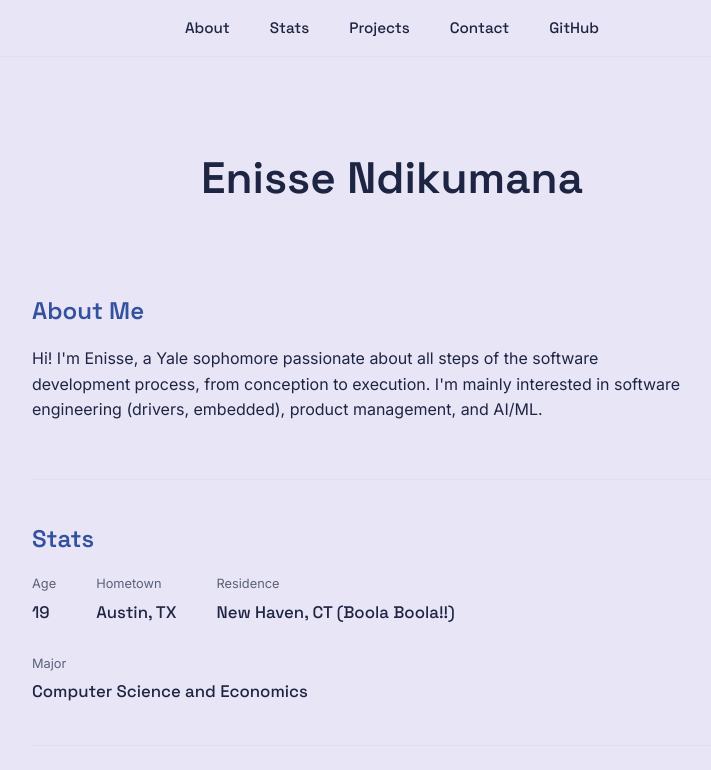
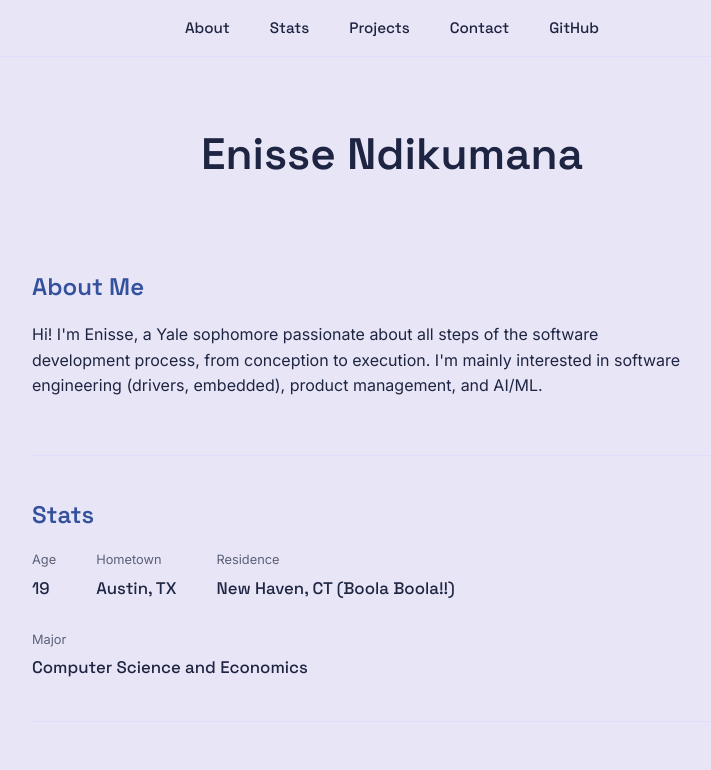
Before and after one commit to EnisseNd/PersonalPortfolio, a React (Vite) app in the folder personal-portfolio/: page / in a window 1280 px wide. Shown: the top 770 px of the page, without its empty margins (248-959 px from the left). Built offline with nearby package versions, Linux system fonts and the light colour scheme.

Commit message:
changed label of name heading class

```diff
--- a/personal-portfolio/src/App.css
+++ b/personal-portfolio/src/App.css
@@ -34,13 +34,13 @@
   width: 100%;
 }
 
-.hero {
+.myname {
   text-align: center;
   padding: 4.5rem 1.5rem 3rem;
   max-width: 720px;
 }
 
-.hero h1 {
+.myname h1 {
   font-family: var(--font-heading);
   font-size: clamp(2rem, 5vw, 2.75rem);
   font-weight: 600;
--- a/personal-portfolio/src/App.jsx
+++ b/personal-portfolio/src/App.jsx
@@ -12,7 +12,7 @@ function App() {
       </nav>
 
       <div className="page">
-        <header className="hero">
+        <header className="myname">
           <h1>Enisse Ndikumana</h1>
         </header>
 
```
